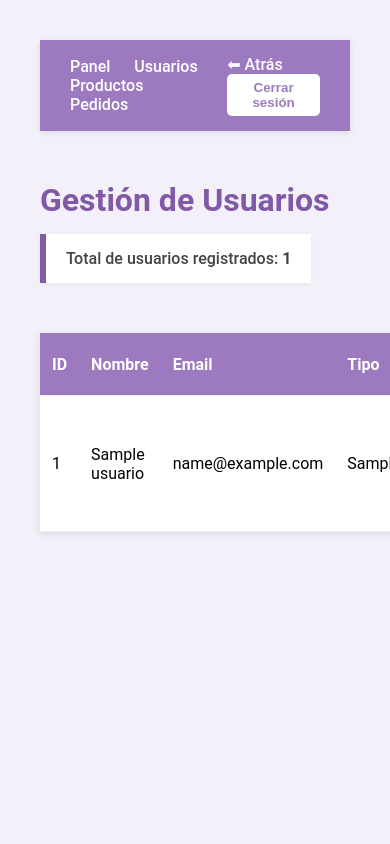
After one commit to EloyParga/aurea, a PHP site: page /admin/usuarios.php in a window 390 px wide. The commit adds this page. Run offline with PHP 8.4, Linux system fonts and the light colour scheme; the visitor is signed in with stand-in values (Sample User, id 1); tables that the repository leaves empty or names only in its code hold one stand-in row (values such as "Sample post").

Commit message:
Implementar gestión completa de usuarios en el panel de administración
📁 Estructura general del panel de administración:

Creación del archivo admin/index.php como panel de control inicial con diseño responsivo y tarjetas de acceso rápido (Usuarios, Pedidos, Productos, Estadísticas).

Incorporación de un navbar reutilizable (partials/admin_navbar.php) para navegación interna del panel de administración.

👤 Gestión de usuarios (admin/usuarios.php):

Listado de todos los usuarios con nombre, email, tipo, fecha de nacimiento y acciones disponibles.

Diseño con tabla estilizada y botones de acción.

⚙️ Funciones de gestión de usuarios (admin/functions/acciones_usuario.php):

Cambiar rol de usuario entre admin y cliente.

Redirección para cambiar contraseña mediante formulario externo.

Eliminación de usuario con confirmación.

🔐 Cambio de contraseña:

Creación del formulario admin/forms/cambiar_contrasena.php con validación de campos.

Backend en admin/functions/guardar_contrasena.php para procesar la actualización en la base de datos con contraseña hasheada.

🧮 Contador de usuarios:

Consulta de total de usuarios registrados.

Visualización destacada del total en el panel superior de usuarios.php con diseño atractivo.

```diff
--- /dev/null
+++ b/admin/partials/admin_navbar.php
@@ -0,0 +1,62 @@
+<?php
+// admin_navbar.php
+?>
+<nav class="navbar">
+    <div class="nav-left">
+        <a href="/aurea/admin/index.php">Panel</a>
+        <a href="/aurea/admin/usuarios.php">Usuarios</a>
+        <a href="/aurea/admin/productos.php">Productos</a>
+        <a href="/aurea/admin/pedidos.php">Pedidos</a>
+    </div>
+    <div class="nav-right">
+        <a href="javascript:history.back();">⬅ Atrás</a>
+        <form method="post" action="/aurea/logout.php" style="display:inline;">
+            <button class="logout-btn">Cerrar sesión</button>
+        </form>
+    </div>
+</nav>
+
+<style>
+.navbar {
+    background-color: #9D7AC0;
+    padding: 15px 30px;
+    color: white;
+    display: flex;
+    justify-content: space-between;
+    align-items: center;
+    font-family: 'Roboto', sans-serif;
+    box-shadow: 0 2px 6px rgba(0, 0, 0, 0.1);
+}
+
+.nav-left a,
+.nav-right a {
+    color: white;
+    text-decoration: none;
+    margin-right: 20px;
+    font-weight: 500;
+}
+
+.nav-right form {
+    display: inline;
+}
+
+.nav-left a:hover,
+.nav-right a:hover {
+    text-decoration: underline;
+}
+
+.logout-btn {
+    background-color: white;
+    color: #9D7AC0;
+    padding: 6px 14px;
+    border: none;
+    border-radius: 5px;
+    font-weight: bold;
+    cursor: pointer;
+    transition: background 0.3s;
+}
+
+.logout-btn:hover {
+    background-color: #f0e6fb;
+}
+</style>
--- /dev/null
+++ b/admin/usuarios.php
@@ -0,0 +1,143 @@
+<?php
+session_start();
+if (!isset($_SESSION['usuario_id']) || $_SESSION['tipo_usuario'] !== 'admin') {
+    header("Location: /aurea/login.php");
+    exit;
+}
+
+require_once('../functions/db.php');
+
+// Obtener usuarios
+$query = "SELECT id_usuario, nombre_usuario, email, tipo_usuario, fecha_nac FROM usuarios";
+$result = $conn->query($query);
+
+//Contar total usuarios
+$totalUsuariosQuery = "SELECT COUNT(*) AS total FROM usuarios";
+$totalResult = $conn->query($totalUsuariosQuery);
+$totalUsuarios = $totalResult->fetch_assoc()['total'];
+
+?>
+
+
+<!DOCTYPE html>
+<html lang="es">
+<head>
+    <meta charset="UTF-8">
+    <title>Gestión de Usuarios - Aurea</title>
+    <link rel="stylesheet" href="/aurea/assets/css/estilos.css" />
+    <style>
+        body {
+            height: 100vh;
+            margin: 0;
+            font-family: 'Roboto', sans-serif;
+            padding: 40px;
+            background-color: #f3f0f9;
+        }
+        h1 {
+            margin-top: 50px;
+            color: #805AA7;
+        }
+        table {
+            width: 100%;
+            margin-top: 25px;
+            border-collapse: collapse;
+            background: white;
+            box-shadow: 0 2px 8px rgba(0,0,0,0.1);
+        }
+        th, td {
+            padding: 12px;
+            text-align: left;
+            border-bottom: 1px solid #eee;
+        }
+        th {
+            background-color: #9D7AC0;
+            color: white;
+        }
+        button {
+            background: #805AA7;
+            color: white;
+            padding: 6px 12px;
+            border: none;
+            border-radius: 5px;
+            cursor: pointer;
+        }
+        button:hover {
+            background: #6f4fa3;
+        }
+        form.inline {
+            display: inline;
+        }
+
+        .contador-usuarios {
+            margin-top: 15px;
+            margin-bottom: 25px;
+            background: #fff;
+            padding: 15px 20px;
+            border-left: 6px solid #805AA7;
+            font-size: 16px;
+            font-weight: 500;
+            color: #444;
+            box-shadow: 0 1px 4px rgba(0, 0, 0, 0.06);
+            display: inline-block;
+        }
+
+    </style>
+</head>
+<body>
+
+<?php include('partials/admin_navbar.php'); ?>
+
+<h1>Gestión de Usuarios</h1>
+
+<div class="contador-usuarios">
+    Total de usuarios registrados: <strong><?= $totalUsuarios ?></strong>
+</div>
+
+<table>
+    <thead>
+        <tr>
+            <th>ID</th>
+            <th>Nombre</th>
+            <th>Email</th>
+            <th>Tipo</th>
+            <th>Fecha Nac.</th>
+            <th>Acciones</th>
+        </tr>
+    </thead>
+    <tbody>
+        <?php while ($usuario = $result->fetch_assoc()): ?>
+            <tr>
+                <td><?= $usuario['id_usuario'] ?></td>
+                <td><?= htmlspecialchars($usuario['nombre_usuario']) ?></td>
+                <td><?= htmlspecialchars($usuario['email']) ?></td>
+                <td><?= htmlspecialchars($usuario['tipo_usuario']) ?></td>
+                <td><?= htmlspecialchars($usuario['fecha_nac']) ?></td>
+                <td>
+                    <!-- Cambiar rol -->
+                    <form class="inline" method="post" action="functions/acciones_usuario.php">
+                        <input type="hidden" name="accion" value="cambiar_rol">
+                        <input type="hidden" name="id_usuario" value="<?= $usuario['id_usuario'] ?>">
+                        <button>Cambiar Rol</button>
+                    </form>
+
+                    <!-- Cambiar contraseña -->
+                    <form class="inline" method="post" action="functions/acciones_usuario.php">
+                        <input type="hidden" name="accion" value="cambiar_contrasena">
+                        <input type="hidden" name="id_usuario" value="<?= $usuario['id_usuario'] ?>">
+                        <button>Cambiar Contraseña</button>
+                    </form>
+
+                    <!-- Eliminar -->
+                    <form class="inline" method="post" action="functions/acciones_usuario.php" onsubmit="return confirm('¿Estás seguro de eliminar este usuario?');">
+                        <input type="hidden" name="accion" value="eliminar">
+                        <input type="hidden" name="id_usuario" value="<?= $usuario['id_usuario'] ?>">
+                        <button style="background: #c0392b;">Eliminar</button>
+                    </form>
+                </td>
+            </tr>
+        <?php endwhile; ?>
+    </tbody>
+</table>
+
+</body>
+</html>
--- a/functions/agregar_carrito.php
+++ b/functions/agregar_carrito.php
@@ -23,7 +23,7 @@ $usuarioId = intval($_SESSION['usuario_id']);
 
 if ($productoId <= 0 || $cantidad <= 0) {
     http_response_code(400);
-    echo json_encode(['error' => 'Datos inválidos']);
+    echo json_encode(['error' => 'Datos inválidos 4']);
     exit;
 }
 
```
Also changed, not shown: admin/formulario_contrasena.php (added, +118 -0 lines), admin/functions/acciones_usuario.php (added, +52 -0 lines), admin/functions/guardar_contrasena.php (added, +41 -0 lines), admin/index.php (+14 -8 lines), admin/productos.php (deleted, +0 -52 lines), admin/editar_producto.php (deleted), admin/eliminar_producto.php (deleted), admin/estadisticas.php (added), admin/nuevo_producto.php (deleted), admin/pedidos.php (added), producto.php (deleted).
